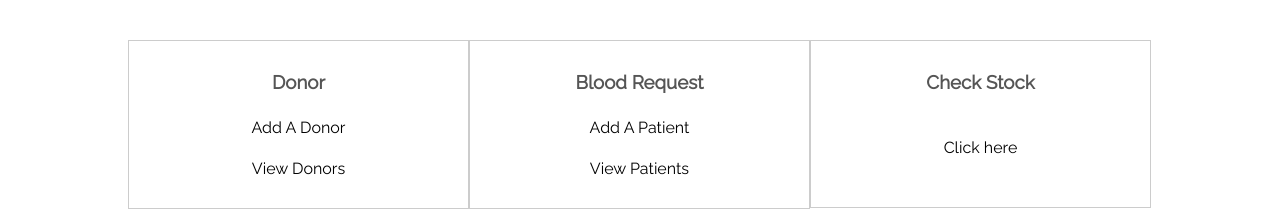
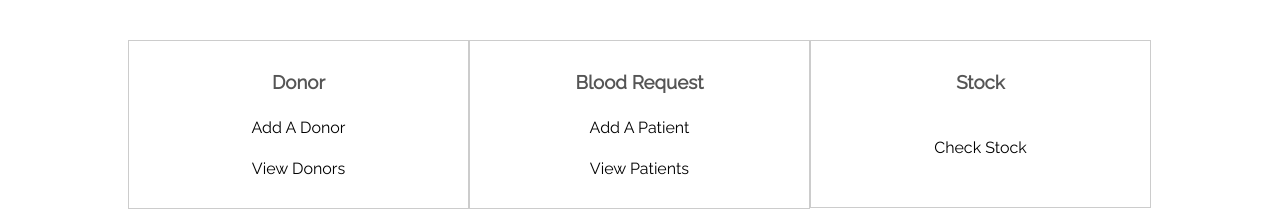
Before and after one commit to wayneremedios/bloodbank_dbms, a website: page DBMS/home.html in a window 1280 px wide. Shown: the part 188-398 px from the top of the page. Drawn offline with Linux system fonts and the light colour scheme.

Commit message:
Update home.html 2

```diff
--- a/DBMS/home.html
+++ b/DBMS/home.html
@@ -31,10 +31,10 @@
 				</p>
 			</div>
 			<div class="block">
-				<h3>Check Stock</h3>
+				<h3>Stock</h3>
 
 				<p class="stock_padding">
-					<a href="/stock">Click here</a>
+					<a href="/stock">Check Stock</a>
 				</p>
 			</div>
 		</div>
```
